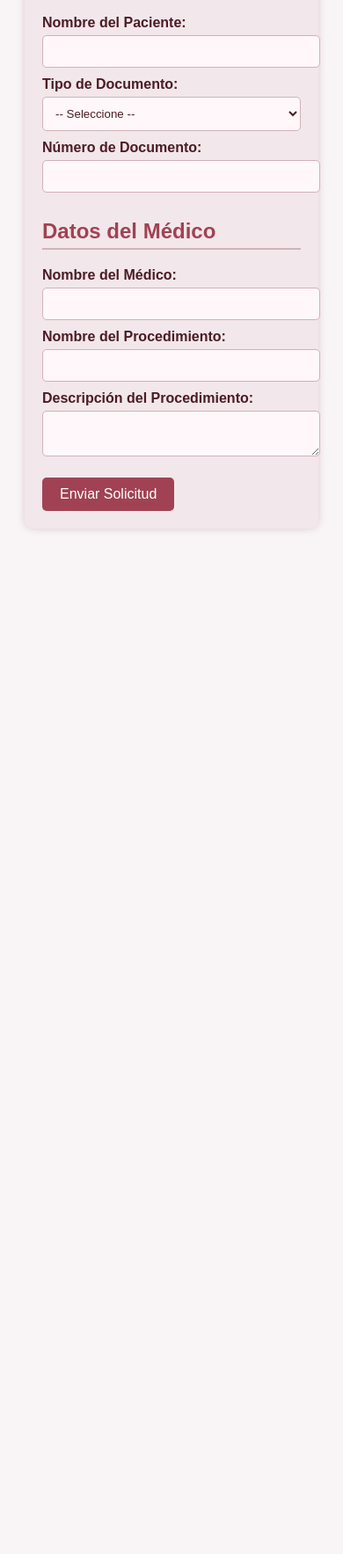
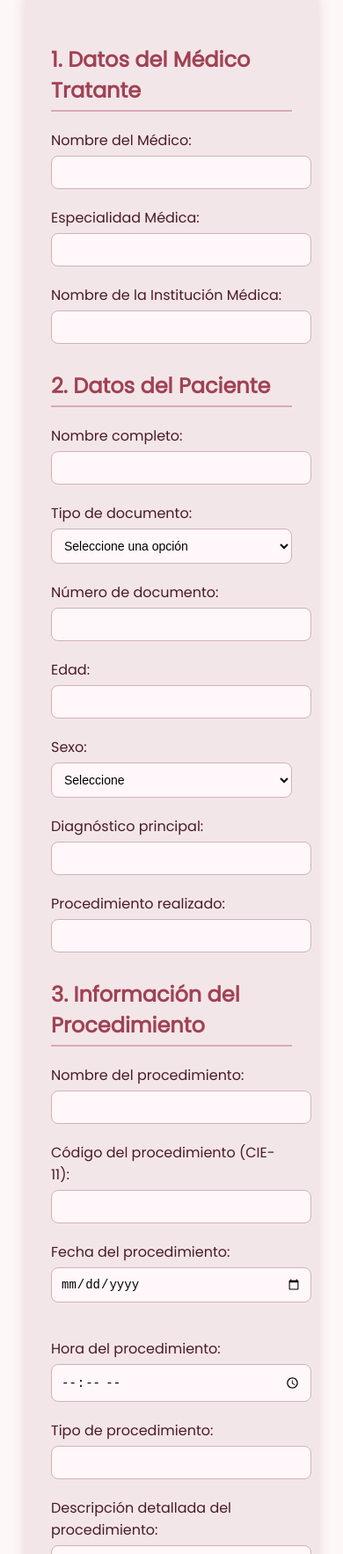
Before and after one commit to Solangie12/Write_Patient, a plain HTML site: page index.html in a window 390 px wide. Shown: the part 233-2000 px from the top of the page at 88% size. Before the commit the page ends 882 px from the top, so only its background shows below. Drawn offline with Linux system fonts and the light colour scheme.

Commit message:
Act. datos

```diff
--- a/index.html
+++ b/index.html
@@ -1,114 +1,203 @@
 <!DOCTYPE html>
 <html lang="es">
 <head>
-  <meta charset="UTF-8">
-  <meta name="viewport" content="width=device-width, initial-scale=1.0">
-  <title>Formulario de Service Request HL7 FHIR</title>
+  <meta charset="UTF-8" />
+  <meta name="viewport" content="width=device-width, initial-scale=1.0"/>
+  <title>Formulario Médico</title>
+  <link href="https://fonts.googleapis.com/css2?family=Poppins&display=swap" rel="stylesheet"/>
   <style>
     body {
-      font-family: Arial, sans-serif;
-      background-color: #f9f5f6;
+      font-family: 'Poppins', sans-serif;
+      background-color: #fdf7f8;
       color: #4b1c26;
       padding: 20px;
     }
 
     h1 {
+      text-align: center;
       color: #701f32;
-      text-align: center;
+      margin-bottom: 30px;
+    }
+
+    form {
+      background-color: #f3e6e9;
+      border-radius: 15px;
+      padding: 30px;
+      max-width: 900px;
+      margin: auto;
+      box-shadow: 0 0 15px rgba(112, 31, 50, 0.15);
     }
 
     h2 {
       color: #a04254;
+      border-bottom: 2px solid #d6aabb;
+      padding-bottom: 5px;
       margin-top: 30px;
-      border-bottom: 2px solid #d1b2b8;
-      padding-bottom: 5px;
     }
 
-    form {
-      background-color: #f2e7ea;
-      padding: 20px;
-      border-radius: 10px;
-      max-width: 600px;
-      margin: 0 auto;
-      box-shadow: 0 0 10px rgba(112, 31, 50, 0.2);
+    .form-group {
+      margin-bottom: 20px;
     }
 
     label {
-      font-weight: bold;
       display: block;
-      margin-top: 10px;
+      margin-bottom: 5px;
+      font-weight: 500;
     }
 
     input[type="text"],
-    textarea,
-    select {
+    input[type="number"],
+    input[type="time"],
+    input[type="date"],
+    select,
+    textarea {
       width: 100%;
       padding: 10px;
-      margin-top: 5px;
       border: 1px solid #d1b2b8;
-      border-radius: 5px;
+      border-radius: 8px;
       background-color: #fff7f9;
-      color: #4b1c26;
+      font-size: 14px;
+    }
+
+    textarea {
+      resize: vertical;
     }
 
     button {
       background-color: #a04254;
       color: white;
-      padding: 10px 20px;
+      padding: 12px 25px;
       border: none;
-      border-radius: 5px;
-      margin-top: 20px;
+      border-radius: 8px;
+      font-size: 16px;
       cursor: pointer;
-      font-size: 16px;
+      margin-top: 30px;
     }
 
     button:hover {
       background-color: #8b3748;
     }
 
-    #result {
-      margin-top: 20px;
-      text-align: center;
-      color: #701f32;
-      font-weight: bold;
+    .grid-2 {
+      display: grid;
+      grid-template-columns: 1fr 1fr;
+      gap: 20px;
+    }
+
+    @media (max-width: 768px) {
+      .grid-2 {
+        grid-template-columns: 1fr;
+      }
     }
   </style>
 </head>
 <body>
-  <h1>Formulario de Solicitud de Servicio</h1>
-  <form id="serviceRequestForm">
+  <h1>Formulario de Procedimiento Médico</h1>
+  <form id="medicalForm">
 
-    <h2>Datos del Paciente</h2>
-    <label for="patientName">Nombre del Paciente:</label>
+    <!-- 1. Datos del Médico Tratante -->
+    <h2>1. Datos del Médico Tratante</h2>
+    <div class="form-group">
+      <label for="doctorName">Nombre del Médico:</label>
+      <input type="text" id="doctorName" name="doctorName" required>
+    </div>
+    <div class="form-group">
+      <label for="specialty">Especialidad Médica:</label>
+      <input type="text" id="specialty" name="specialty" required>
+    </div>
+    <div class="form-group">
+      <label for="institution">Nombre de la Institución Médica:</label>
+      <input type="text" id="institution" name="institution" required>
+    </div>
+
+    <!-- 2. Datos del Paciente -->
+    <h2>2. Datos del Paciente</h2>
+    <div class="form-group">
+      <label for="patientName">Nombre completo:</label>
       <input type="text" id="patientName" name="patientName" required>
-
-    <label for="documentType">Tipo de Documento:</label>
+    </div>
+    <div class="form-group">
+      <label for="documentType">Tipo de documento:</label>
       <select id="documentType" name="documentType" required>
-      <option value="">-- Seleccione --</option>
+        <option value="">Seleccione una opción</option>
         <option value="CC">Cédula de Ciudadanía</option>
         <option value="TI">Tarjeta de Identidad</option>
         <option value="CE">Cédula de Extranjería</option>
         <option value="PA">Pasaporte</option>
       </select>
+    </div>
+    <div class="form-group">
+      <label for="documentNumber">Número de documento:</label>
+      <input type="text" id="documentNumber" name="documentNumber" required>
+    </div>
+    <div class="form-group">
+      <label for="age">Edad:</label>
+      <input type="number" id="age" name="age" required>
+    </div>
+    <div class="form-group">
+      <label for="sex">Sexo:</label>
+      <select id="sex" name="sex" required>
+        <option value="">Seleccione</option>
+        <option value="Masculino">Masculino</option>
+        <option value="Femenino">Femenino</option>
+        <option value="Otro">Otro</option>
+      </select>
+    </div>
+    <div class="form-group">
+      <label for="mainDiagnosis">Diagnóstico principal:</label>
+      <input type="text" id="mainDiagnosis" name="mainDiagnosis" required>
+    </div>
+    <div class="form-group">
+      <label for="procedureDone">Procedimiento realizado:</label>
+      <input type="text" id="procedureDone" name="procedureDone" required>
+    </div>
 
-    <label for="documentNumber">Número de Documento:</label>
-    <input type="text" id="documentNumber" name="documentNumber" required>
-
-    <h2>Datos del Médico</h2>
-    <label for="doctorName">Nombre del Médico:</label>
-    <input type="text" id="doctorName" name="doctorName" required>
-
-    <label for="procedureName">Nombre del Procedimiento:</label>
+    <!-- 3. Información del Procedimiento -->
+    <h2>3. Información del Procedimiento</h2>
+    <div class="form-group">
+      <label for="procedureName">Nombre del procedimiento:</label>
       <input type="text" id="procedureName" name="procedureName" required>
-
-    <label for="procedureDescription">Descripción del Procedimiento:</label>
-    <textarea id="procedureDescription" name="procedureDescription" required></textarea>
+    </div>
+    <div class="form-group">
+      <label for="procedureCode">Código del procedimiento (CIE-11):</label>
+      <input type="text" id="procedureCode" name="procedureCode">
+    </div>
+    <div class="grid-2">
+      <div class="form-group">
+        <label for="procedureDate">Fecha del procedimiento:</label>
+        <input type="date" id="procedureDate" name="procedureDate" required>
+      </div>
+      <div class="form-group">
+        <label for="procedureTime">Hora del procedimiento:</label>
+        <input type="time" id="procedureTime" name="procedureTime" required>
+      </div>
+    </div>
+    <div class="form-group">
+      <label for="procedureType">Tipo de procedimiento:</label>
+      <input type="text" id="procedureType" name="procedureType">
+    </div>
+    <div class="form-group">
+      <label for="procedureDescription">Descripción detallada del procedimiento:</label>
+      <textarea id="procedureDescription" name="procedureDescription" rows="4" required></textarea>
+    </div>
+    <div class="form-group">
+      <label for="technique">Técnica utilizada:</label>
+      <input type="text" id="technique" name="technique">
+    </div>
+    <div class="form-group">
+      <label for="anesthesia">Anestesia utilizada (tipo, dosis, vía):</label>
+      <input type="text" id="anesthesia" name="anesthesia">
+    </div>
+    <div class="form-group">
+      <label for="patientStatus">Estado del paciente al finalizar:</label>
+      <input type="text" id="patientStatus" name="patientStatus">
+    </div>
+    <div class="form-group">
+      <label for="followUp">Próxima consulta o seguimiento recomendado:</label>
+      <input type="text" id="followUp" name="followUp">
+    </div>
 
     <button type="submit">Enviar Solicitud</button>
   </form>
-
-  <div id="result"></div>
-
-  <script src="app.js"></script>
 </body>
 </html>
```
Lines whose indentation alone changed are shown as unchanged.
